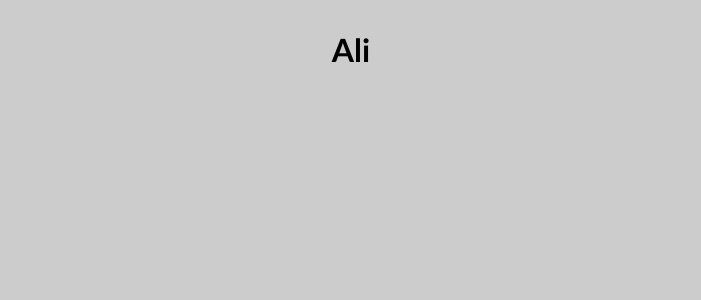
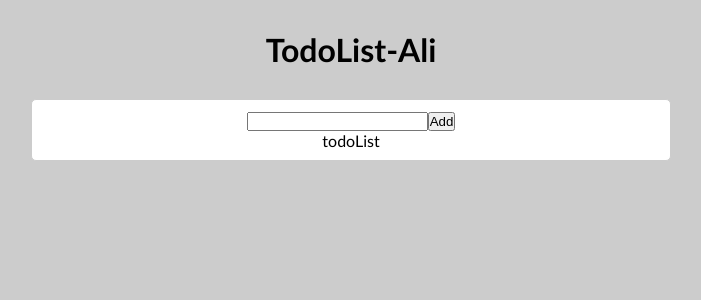
Before and after one commit to Ali-DoostAli/React-Course-TodoList-app, a React (Create React App) app: page / in a window 1280 px wide. Shown: the top 300 px of the page, without its empty margins (289-990 px from the left). Built offline with nearby package versions, Linux system fonts and the light colour scheme.

Commit message:
Review the overall structure of the project

```diff
--- a/src/App.css
+++ b/src/App.css
@@ -11,12 +11,14 @@
   margin-bottom: 30px;
 }
 
-.contaainer{
+.container{
   display: flex;
+  flex-direction: column;
+  align-items: center;
   justify-content: center;
   width: 40rem;
   background-color: #fff;
   border: 1px solid #ccc;
   border-radius: 5px;
-  padding: 4px;
+  padding: 10px;
 }
--- a/src/App.js
+++ b/src/App.js
@@ -1,11 +1,12 @@
 import "./App.css";
+import TodoApp from "./components/TodoApp";
 
 function App() {
   return <div className="App">
     <h1>
-      Ali
+      TodoList-Ali
     </h1>
-    <div className="container"></div>
+    <TodoApp />
   </div>;
 }
 
--- /dev/null
+++ b/src/components/TodoApp.jsx
@@ -0,0 +1,16 @@
+import { useState } from "react";
+import TodoForm from "./TodoForm";
+import TodoList from "./TodoList";
+
+const TodoApp = () => {
+    const [todos,setTodos] = useState([]);
+
+    return (
+        <div className="container">
+            <TodoForm />
+            <TodoList />
+        </div>
+     );
+}
+
+export default TodoApp;
--- /dev/null
+++ b/src/components/TodoForm.jsx
@@ -0,0 +1,23 @@
+import { useState } from "react";
+
+const TodoForm = (props) => {
+  const [todo, setTodo] = useState("");
+
+  const changeHandler = (e) => {
+    console.log(e.target.value);
+    setTodo(e.target.value);
+  };
+
+  const submitHandler = (e) => {
+    e.preventDefault();
+  };
+
+  return (
+    <form onSubmit={submitHandler}>
+      <input type="text" value={todo} onChange={changeHandler} />
+      <button type="submit">Add</button>
+    </form>
+  );
+};
+
+export default TodoForm;
--- /dev/null
+++ b/src/components/TodoList.jsx
@@ -0,0 +1,11 @@
+const TodoList = (props) => {
+    return (
+        <div>
+          <div>
+            todoList
+          </div>
+        </div>
+     );
+}
+
+export default TodoList;
```
